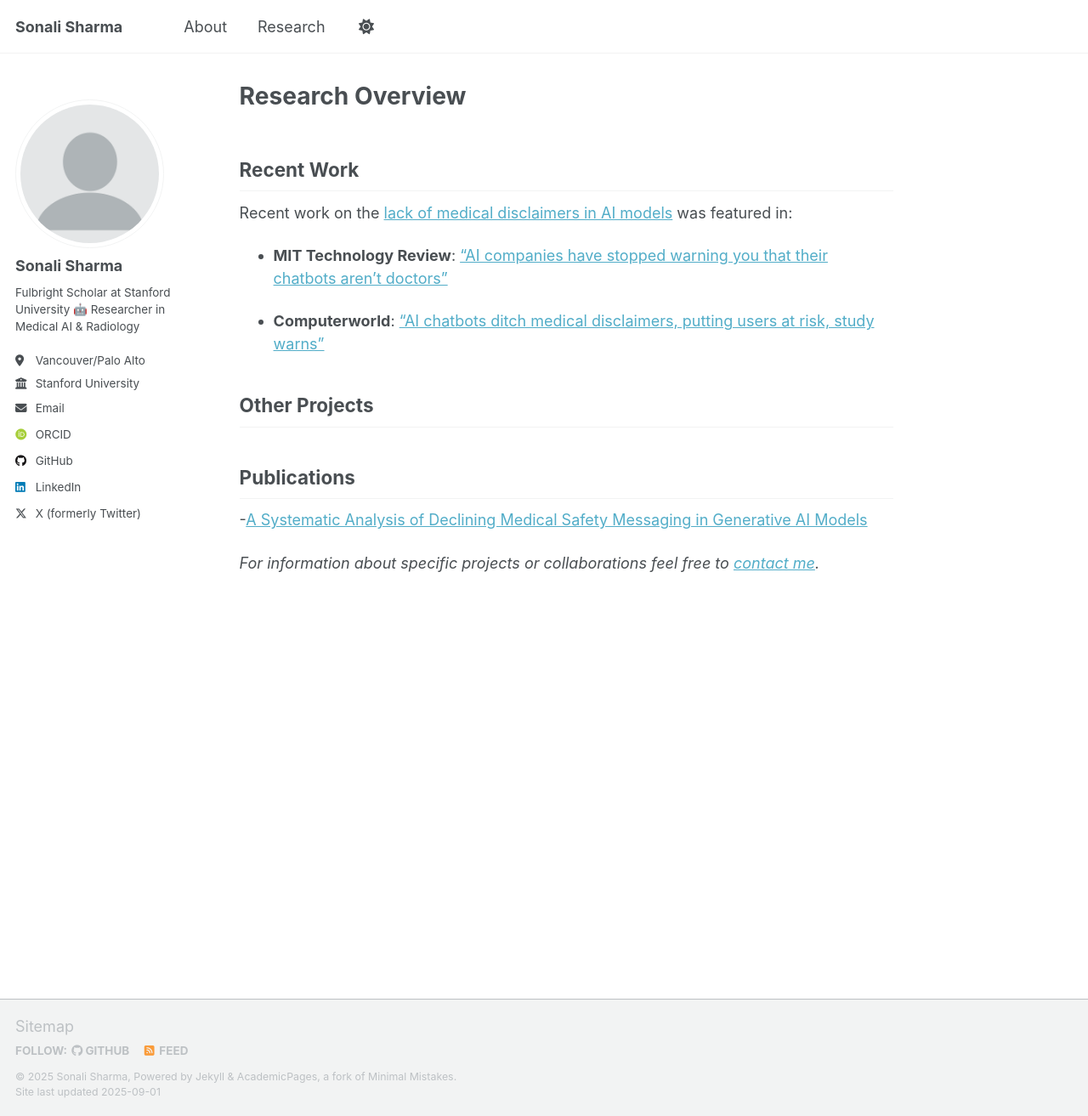
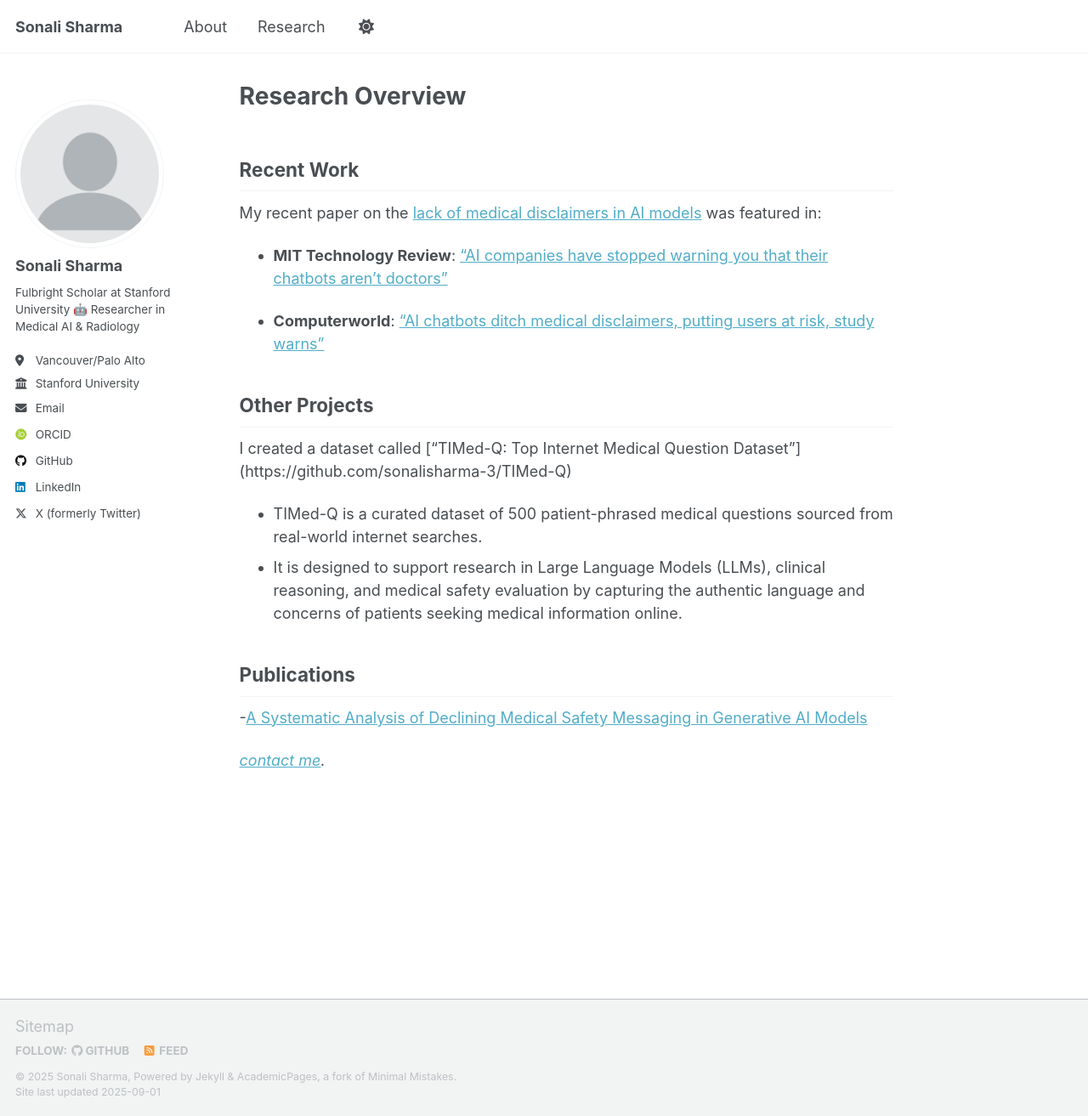
Before and after one commit to sonalisharma-3/sonalisharma-3.github.io, a Jekyll site: the page built from _pages/research.md, in a window 1280 px wide and 1313 px high. Shown: the whole window at 85% size. Built offline with Jekyll 4.4.1, drawn with Linux system fonts in a browser that asks for light colours; some web fonts are replaced; a script that is not in the unit is left out.

```diff
--- a/_pages/research.md
+++ b/_pages/research.md
@@ -7,7 +7,7 @@ classes: wide
 ---
 ## Recent Work
 
-Recent work on the [lack of medical disclaimers in AI models](https://arxiv.org/abs/2507.08030) was featured in:
+My recent paper on the [lack of medical disclaimers in AI models](https://arxiv.org/abs/2507.08030) was featured in:
 
 - **MIT Technology Review**: ["AI companies have stopped warning you that their chatbots aren't doctors"](https://www.technologyreview.com/2025/07/21/1120522/ai-companies-have-stopped-warning-you-that-their-chatbots-arent-doctors/)
 
@@ -15,7 +15,12 @@ Recent work on the [lack of medical disclaimers in AI models](https://arxiv.org/
 
 ## Other Projects
 
+I created a dataset called ["TIMed-Q: Top Internet Medical Question Dataset"] (https://github.com/sonalisharma-3/TIMed-Q)
+- TIMed-Q is a curated dataset of 500 patient-phrased medical questions sourced from real-world internet searches.
+- It is designed to support research in Large Language Models (LLMs), clinical reasoning, and medical safety evaluation by capturing the authentic language and concerns of patients seeking medical information online.
+
 ## Publications
+
 -[A Systematic Analysis of Declining Medical Safety Messaging in Generative AI Models](https://arxiv.org/abs/2507.08030)
 
-*For information about specific projects or collaborations feel free to [contact me](mailto:sonali3@stanford.edu).*
+*[contact me](mailto:sonali3@stanford.edu).*
```
Also changed, not shown: index.md (+26 -3 lines).
